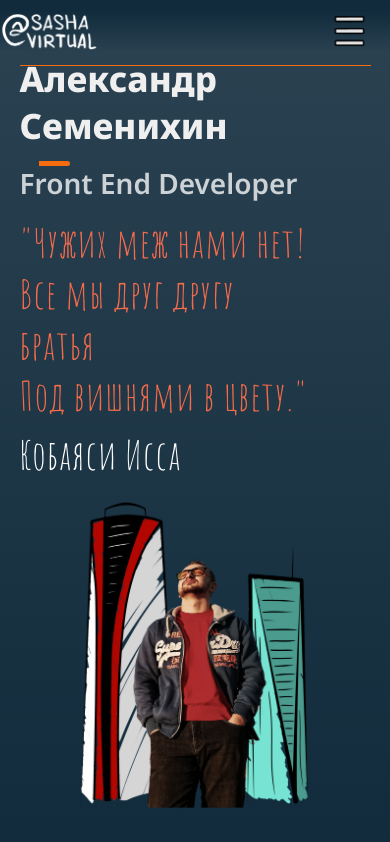
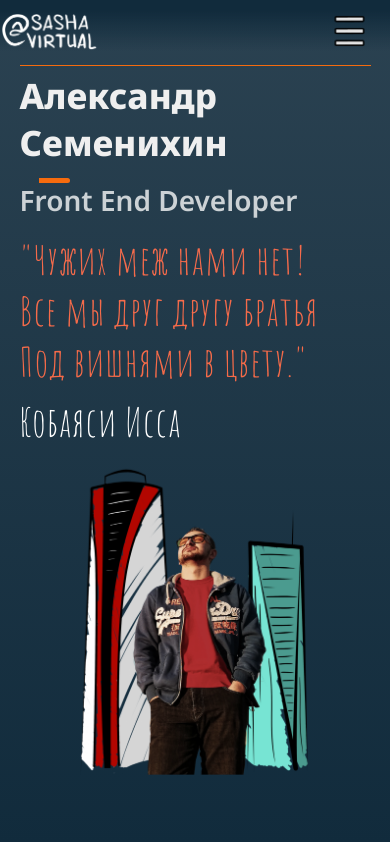
Before and after one commit to sashavirtual/profile, a React (Create React App) app: page / in a window 390 px wide. Shown: the top 842 px of the page. Built offline with nearby package versions, Linux system fonts and the light colour scheme.

Commit message:
dropdown shadow

```diff
--- a/src/components/header/header.css
+++ b/src/components/header/header.css
@@ -115,7 +115,7 @@
 
 .header__quote p {
   font-size: 4vmin;
-  width: 80%;
+  width: 100%;
   color: var(--orange);
   letter-spacing: 0.3vw;
   z-index: 2;
@@ -149,7 +149,6 @@
   }
   .header .header__quote p {
     font-size: 40px;
-    max-width: 295px;
   }
   .header .firstChildImg {
     display: none;
@@ -204,5 +203,8 @@
   .header .header__quote {
     max-width: 100%;
   }
+  .header .header__quote p {
+    max-width: 300px;
+  }
 }
 /*# sourceMappingURL=header.css.map */
--- a/src/components/header/header.scss
+++ b/src/components/header/header.scss
@@ -113,7 +113,7 @@
 
     p {
         font-size: 4vmin;
-        width: 80%;
+        width: 100%;
         color: var(--orange);
         letter-spacing: 0.3vw;
         z-index: 2;
@@ -149,7 +149,6 @@
 
             p {
                 font-size: 40px;
-                max-width: 295px;
             }
         }
 
@@ -213,6 +212,10 @@
 
         .header__quote {
             max-width: 100%;
+
+            p {
+                max-width: 300px;
+            }
         }
     }
 }
--- a/src/components/navbar/navbar.css
+++ b/src/components/navbar/navbar.css
@@ -51,6 +51,7 @@
   -webkit-box-flex: 3;
       -ms-flex: 3;
           flex: 3;
+  z-index: 150;
 }
 
 .navbar .navbar__buttons > a {
@@ -134,8 +135,8 @@
   background-color: #0000007e;
   border-bottom-left-radius: 5px;
   border-top-left-radius: 5px;
-  -webkit-box-shadow: 0 0 100px 16vh #112b3cb6;
-          box-shadow: 0 0 100px 16vh #112b3cb6;
+  -webkit-box-shadow: -100px 5vh 17vh 18vh #112b3cb6;
+          box-shadow: -100px 5vh 17vh 18vh #112b3cb6;
 }
 
 .navbar__menu .navbar__buttons a {
--- a/src/components/navbar/navbar.scss
+++ b/src/components/navbar/navbar.scss
@@ -28,6 +28,7 @@
         align-items: flex-end;
         justify-content: flex-end;
         flex: 3;
+        z-index: 150;
 
         >a {
             margin-left: 13px;
@@ -114,7 +115,7 @@
     background-color: #0000007e;
     border-bottom-left-radius: 5px;
     border-top-left-radius: 5px;
-    box-shadow:0 0 100px 16vh #112b3cb6;
+    box-shadow:-100px 5vh 17vh 18vh #112b3cb6;
 }
 
 
```
Also changed, not shown: 8 other files (tests, documents, lock files or other folders).
